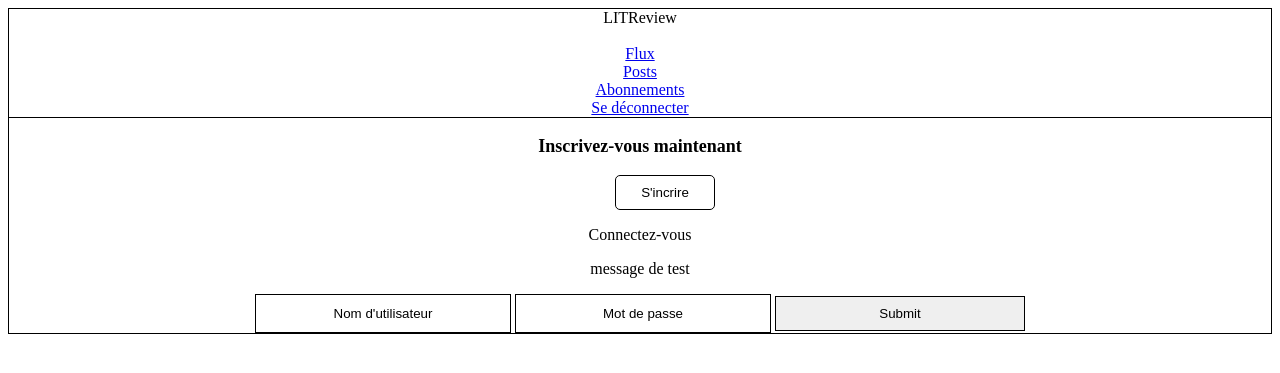
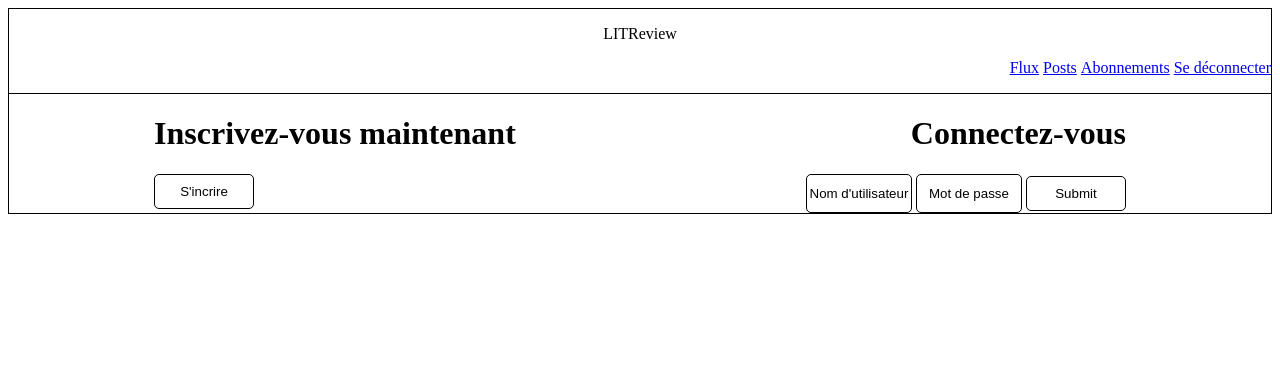
Before and after one commit to Solayman-B/P9_bchir_solayman, a Django app: page / in a window 1280 px wide. Shown: the top 373 px of the page. Run offline with Django 3.2, Linux system fonts and the light colour scheme.

Commit message:
affichage menu horizontale

```diff
--- a/LITReview/LITReview/forms.py
+++ b/LITReview/LITReview/forms.py
@@ -4,4 +4,4 @@ from django import forms
 class authentification_form(forms.Form):
     username = forms.CharField(label='username',widget=forms.TextInput(attrs={'placeholder':"Nom d'utilisateur"}))
     password1 = forms.CharField(label='password',widget=forms.PasswordInput(attrs={'placeholder':'Mot de passe'}))
-    password2 = forms.CharField(label='password', widget=forms.PasswordInput(attrs={'placeholder': 'Confirmer le mot de passe'}))
+    password2 = forms.CharField(label='password', widget=forms.PasswordInput(attrs={'placeholder': 'Confirmer le mot de passe'}), required=False)
--- a/LITReview/LITReview/static/css/style.css
+++ b/LITReview/LITReview/static/css/style.css
@@ -1,10 +1,9 @@
 
-ul {
-  list-style-type: none;
+li {
   display: inline;
 }
 
-::placeholder {
+::placeholder, p {
   color: black;
   text-align: center;
 }
@@ -12,10 +11,6 @@ ul {
 .text {
   font-weight: bold;
   font-size: large;
-}
-
-#litreview {
-  margin: 10px;
 }
 
 input{
@@ -30,28 +25,32 @@ button{
   background-color: white;
   border-radius: 5px;
   border: 1px solid black;
-  position: relative;
 }
 
-#inscription {
-  margin-left: 50px;
-}
 
-#connection {
-margin-left: 175px;
-}
-
-.text_field {
-  margin: 10px;
-}
-
-.box {
-  text-align: center;
+#box {
   border: 1px solid black;
 }
 
-.box_2 {
+#box_2 {
   display: flex;
   justify-content: space-around;
-  border-top: 1px solid black;
+  border: 1px solid black;
+  border-top: none;
 }
+
+#box_inscription {
+  text-align: left;
+}
+
+#box_connection, #menu {
+  text-align: right;
+}
+
+input {
+  width: 100px;
+  height: 35px;
+  background-color: white;
+  border-radius: 5px;
+  border: 1px solid black;
+}
--- a/LITReview/LITReview/templates/base.html
+++ b/LITReview/LITReview/templates/base.html
@@ -3,26 +3,25 @@
 <html lang="fr">
 <head>
     <meta charset="UTF-8">
-    <title>Flux</title>
+    <title>{% block title %}{% endblock %}</title>
     <link rel="stylesheet" href="{% static 'css/style.css' %}">
 </head>
 <body>
-    <div class="box">
-        <div id="header">LITReview
-            <nav class="menu">
+    <div id="box">
+        <p>
+        LITReview
+        </p>
+        <nav id="menu">
               <ul>
-                <li><a href="#flux">Flux</a></li>
-                <li><a href="#posts">Posts</a></li>
-                <li><a href="#abonnements">Abonnements</a></li>
+                <li><a href="/content/flux">Flux</a></li>
+                <li><a href="/content/posts">Posts</a></li>
+                <li><a href="/content/follow">Abonnements</a></li>
                 <li><a href="#deconnexion">Se déconnecter</a></li>
               </ul>
-            </nav>
-        </div>
-        <div class="box_2">
-        <div>
-            {% block content_box_3 %}{% endblock %}
-        </div>
-        </div>
+        </nav>
+    </div>
+    <div id="box_2">
+        {% block content_box_3 %}{% endblock %}
     </div>
 </body>
 </html>
--- a/LITReview/members/Templates/members/index.html
+++ b/LITReview/members/Templates/members/index.html
@@ -5,18 +5,18 @@
 {% endblock %}
 
 {% block content_box_3 %}
- <div class="box_3">
-                <p class="text">Inscrivez-vous maintenant</p>
-                <button id="inscription" onclick="window.location.href = '/inscription';">S'incrire</button>
- </div>
-<div class="box_3">
- <p>Connectez-vous</p>
-    <p>{{ message }}</p>
+    <div id="box_inscription">
+    <h1>Inscrivez-vous maintenant</h1>
+    <button id="inscription" onclick="window.location.href = '/inscription';">S'incrire</button>
+    </div>
+<div id="box_connection">
+ <h1>Connectez-vous</h1>
+    {{ message }}
  <form method="post", action="">
      {{ form.username }}
      {{ form.password1 }}
      {% csrf_token %}
-     <input type="submit" name="Se connecter">
+     <input class="button" type="submit">
  </form>
 
 </div>
--- a/LITReview/members/views.py
+++ b/LITReview/members/views.py
@@ -6,14 +6,17 @@ from LITReview.forms import authentification_form
 
 def index(request):
 	login_form = forms.authentification_form()
-	message = 'message de test'
+	message = ''
 	if request.method == 'POST':
+		print(request.POST)
 		login_form = forms.authentification_form(request.POST)
 		if login_form.is_valid():
+			print('hello1')
 			user = authenticate(
 				username=login_form.cleaned_data['username'],
-				password=login_form.cleaned_data['password'],
+				password=login_form.cleaned_data['password1'],
 			)
+			print(user)
 			if user is not None:
 				login(request, user)
 				message = 'connexion réussie'
```
